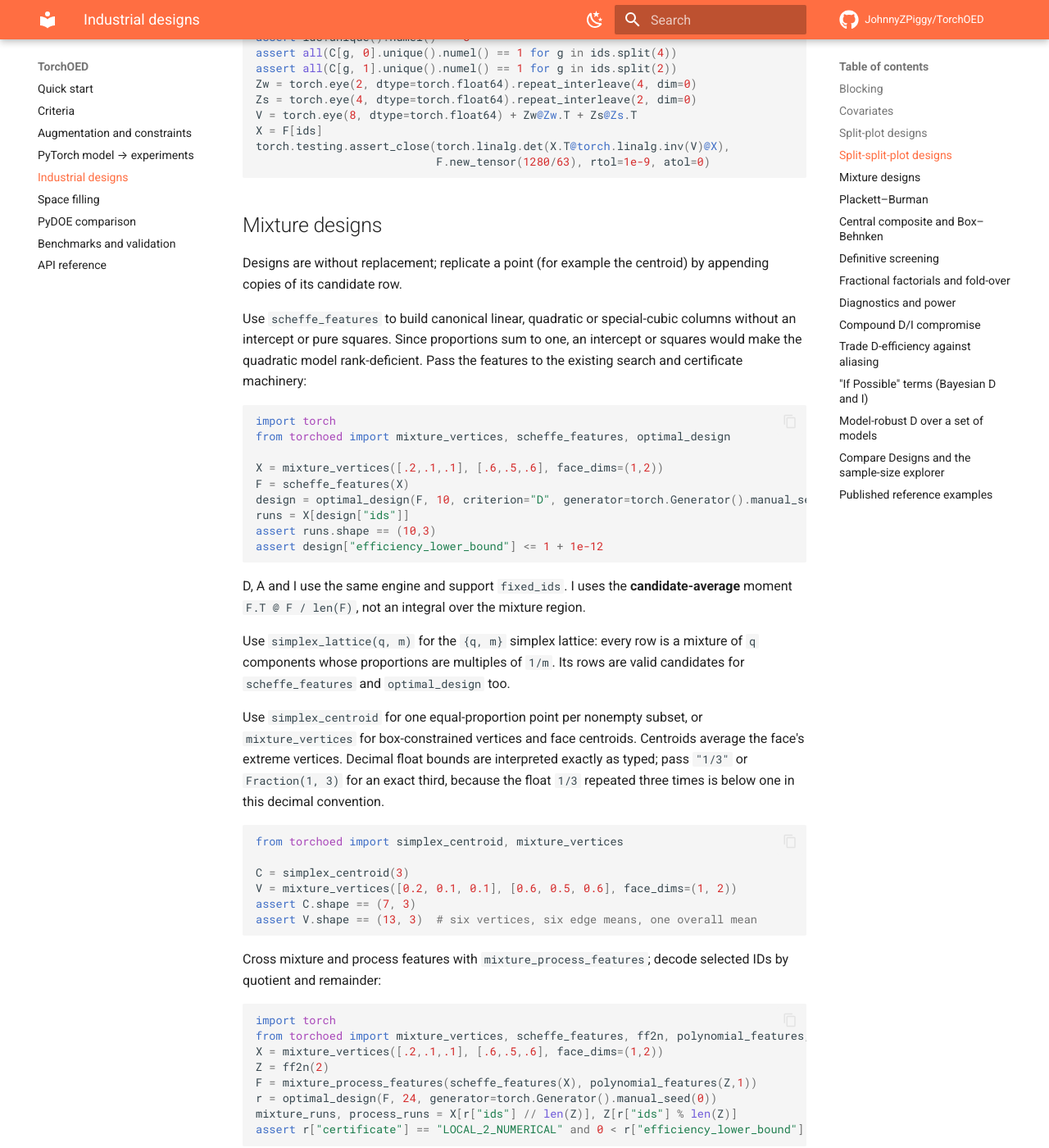
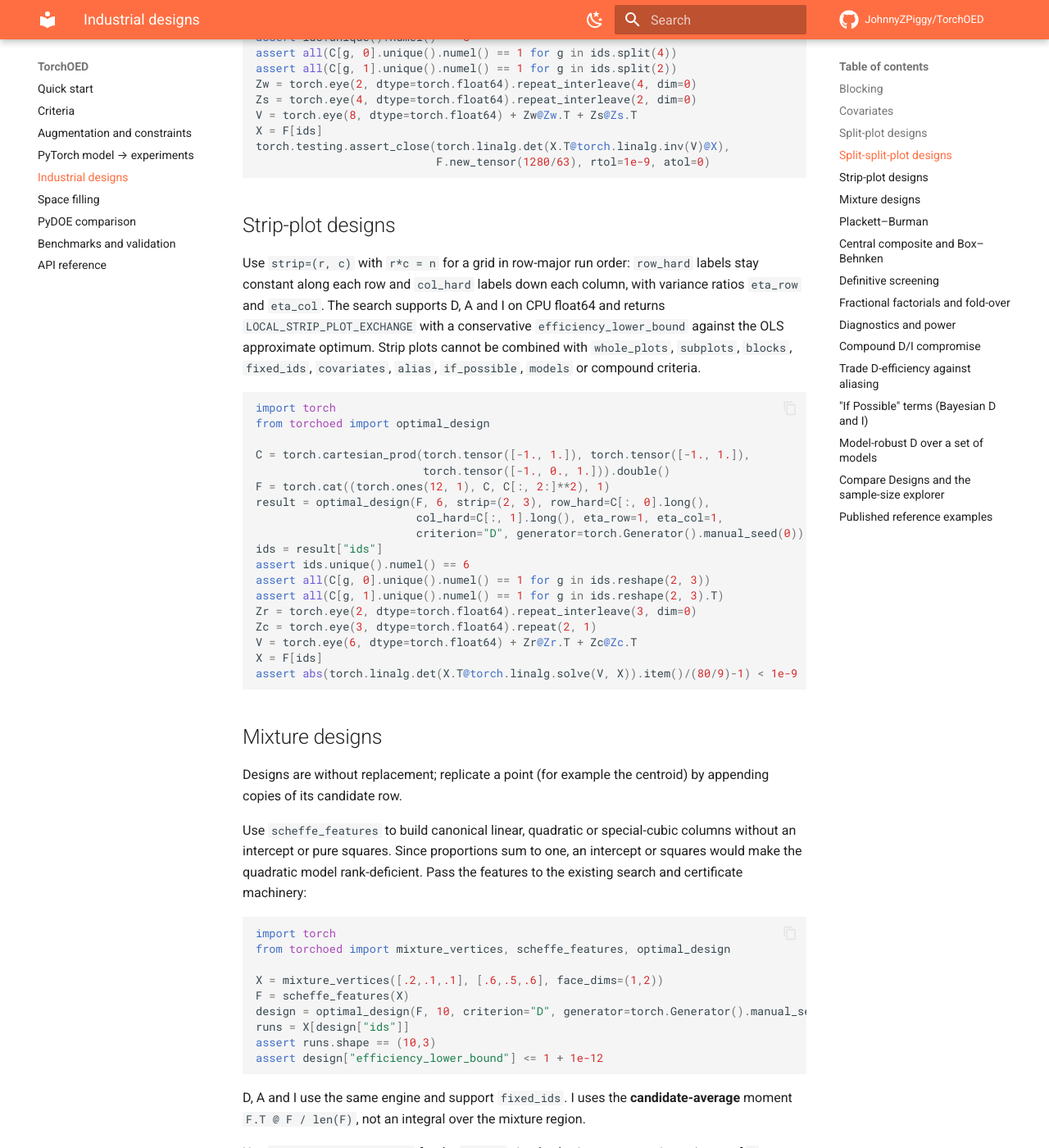
Before and after one commit to JohnnyZPiggy/TorchOED, an MkDocs documentation site: the page built from website/industrial.md, in a window 1280 px wide and 1400 px high, scrolled down 2582 px. Shown: the whole window at 82% size. Built offline with MkDocs 1.6.1 and Material for MkDocs 9.7.7, drawn with Linux system fonts in a browser that asks for light colours; comment, search, counter and statistics services are not loaded.

Commit message:
docs: explain strip-plot designs (Refs #474) (#475)

````diff
--- a/website/industrial.md
+++ b/website/industrial.md
@@ -106,6 +106,33 @@ V = torch.eye(8, dtype=torch.float64) + Zw@Zw.T + Zs@Zs.T
 X = F[ids]
 torch.testing.assert_close(torch.linalg.det(X.T@torch.linalg.inv(V)@X),
                            F.new_tensor(1280/63), rtol=1e-9, atol=0)
+```
+
+## Strip-plot designs
+
+Use `strip=(r, c)` with `r*c = n` for a grid in row-major run order: `row_hard` labels stay constant along each row and `col_hard` labels down each column, with variance ratios `eta_row` and `eta_col`.
+The search supports D, A and I on CPU float64 and returns `LOCAL_STRIP_PLOT_EXCHANGE` with a conservative `efficiency_lower_bound` against the OLS approximate optimum.
+Strip plots cannot be combined with `whole_plots`, `subplots`, `blocks`, `fixed_ids`, `covariates`, `alias`, `if_possible`, `models` or compound criteria.
+
+```python
+import torch
+from torchoed import optimal_design
+
+C = torch.cartesian_prod(torch.tensor([-1., 1.]), torch.tensor([-1., 1.]),
+                         torch.tensor([-1., 0., 1.])).double()
+F = torch.cat((torch.ones(12, 1), C, C[:, 2:]**2), 1)
+result = optimal_design(F, 6, strip=(2, 3), row_hard=C[:, 0].long(),
+                        col_hard=C[:, 1].long(), eta_row=1, eta_col=1,
+                        criterion="D", generator=torch.Generator().manual_seed(0))
+ids = result["ids"]
+assert ids.unique().numel() == 6
+assert all(C[g, 0].unique().numel() == 1 for g in ids.reshape(2, 3))
+assert all(C[g, 1].unique().numel() == 1 for g in ids.reshape(2, 3).T)
+Zr = torch.eye(2, dtype=torch.float64).repeat_interleave(3, dim=0)
+Zc = torch.eye(3, dtype=torch.float64).repeat(2, 1)
+V = torch.eye(6, dtype=torch.float64) + Zr@Zr.T + Zc@Zc.T
+X = F[ids]
+assert abs(torch.linalg.det(X.T@torch.linalg.solve(V, X)).item()/(80/9)-1) < 1e-9
 ```
 
 ## Mixture designs
````
